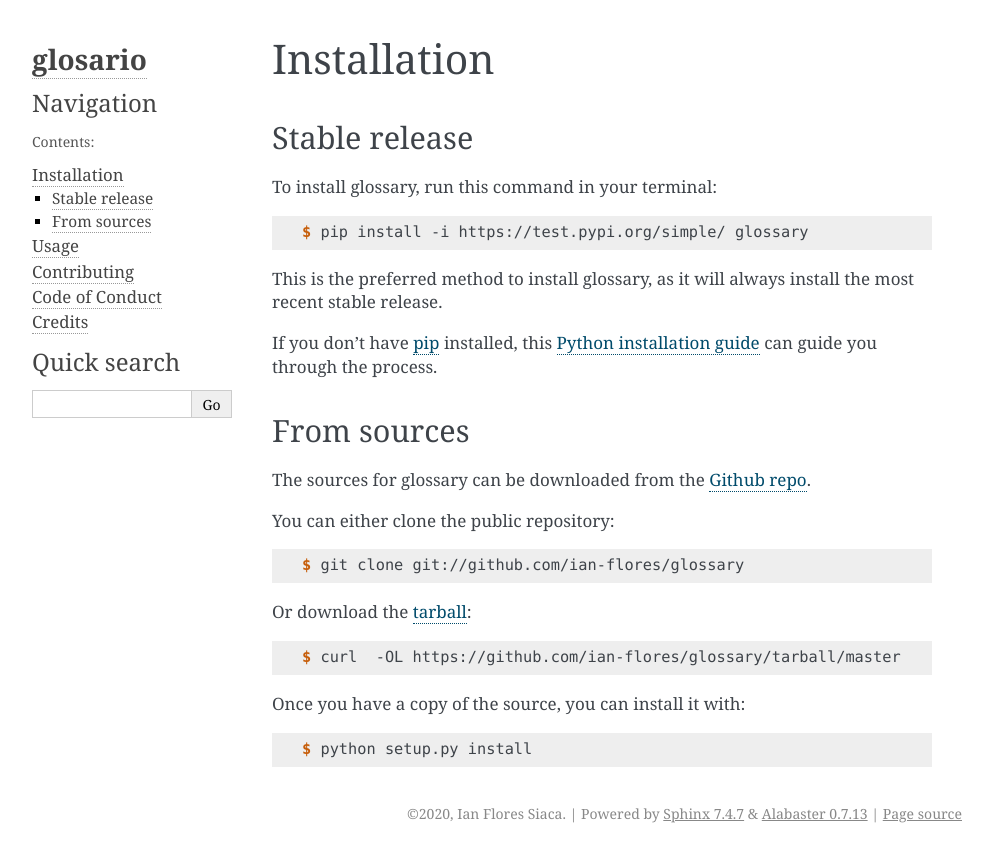
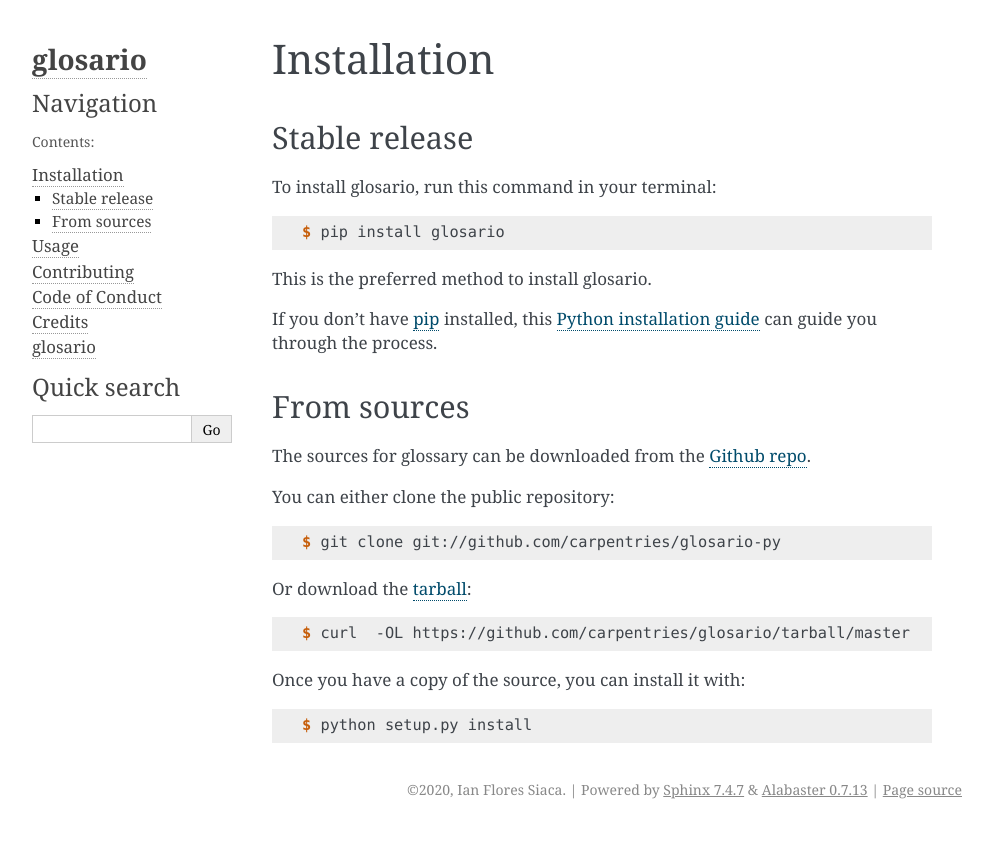
Before and after one commit to carpentries/glosario-py, a Sphinx documentation site: the page built from docs/installation.rst, in a window 1280 px wide. Shown: the top 862 px of the page, without its empty margins (148-1141 px from the left). Built offline with Sphinx 7.4.7, drawn with Linux system fonts in a browser that asks for light colours.

```diff
--- a/docs/installation.rst
+++ b/docs/installation.rst
@@ -8,13 +8,13 @@ Installation
 Stable release
 --------------
 
-To install glossary, run this command in your terminal:
+To install glosario, run this command in your terminal:
 
 .. code-block:: console
 
-    $ pip install -i https://test.pypi.org/simple/ glossary
+    $ pip install glosario
 
-This is the preferred method to install glossary, as it will always install the most recent stable release.
+This is the preferred method to install glosario.
 
 If you don't have `pip`_ installed, this `Python installation guide`_ can guide
 you through the process.
@@ -32,13 +32,13 @@ You can either clone the public repository:
 
 .. code-block:: console
 
-    $ git clone git://github.com/ian-flores/glossary
+    $ git clone git://github.com/carpentries/glosario-py
 
 Or download the `tarball`_:
 
 .. code-block:: console
 
-    $ curl  -OL https://github.com/ian-flores/glossary/tarball/master
+    $ curl  -OL https://github.com/carpentries/glosario/tarball/master
 
 Once you have a copy of the source, you can install it with:
 
@@ -47,5 +47,5 @@ Once you have a copy of the source, you can install it with:
     $ python setup.py install
 
 
-.. _Github repo: https://github.com/ian-flores/glossary
-.. _tarball: https://github.com/ian-flores/glossary/tarball/master
+.. _Github repo: https://github.com/carpentries/glosario
+.. _tarball: https://github.com/carpentries/glosario/tarball/master
```
Also changed, not shown: docs/index.rst (+2 -10 lines), 11 other files.
